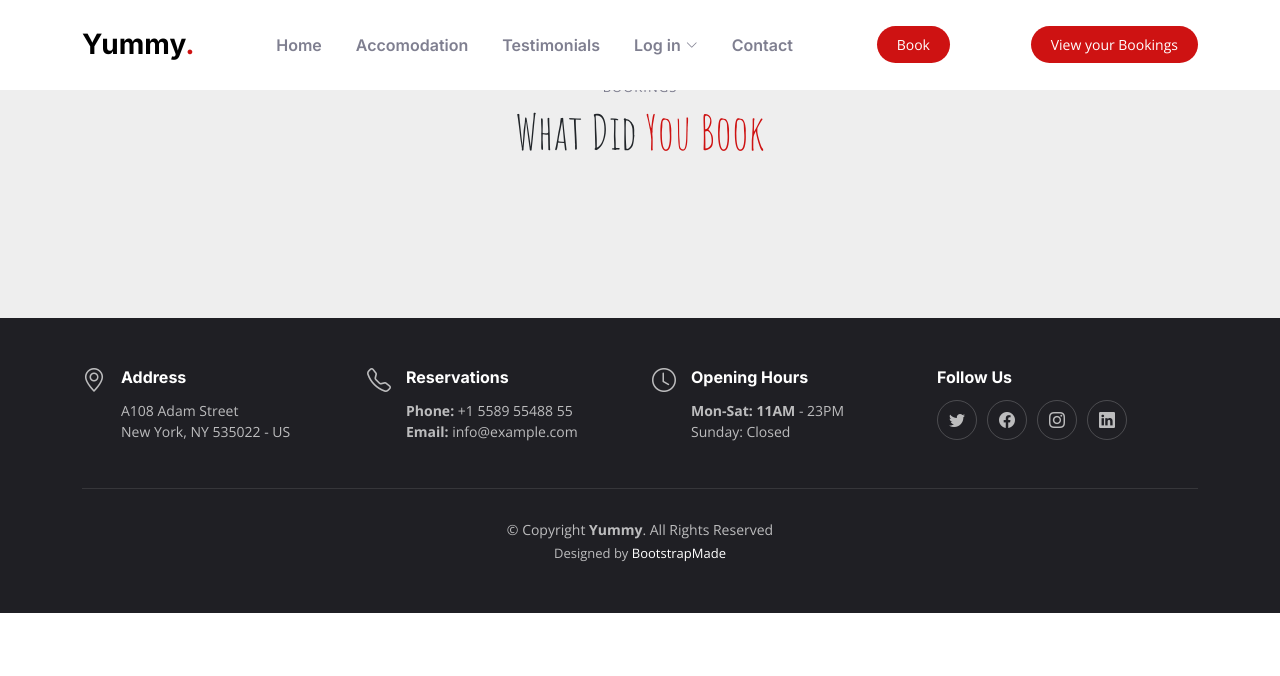
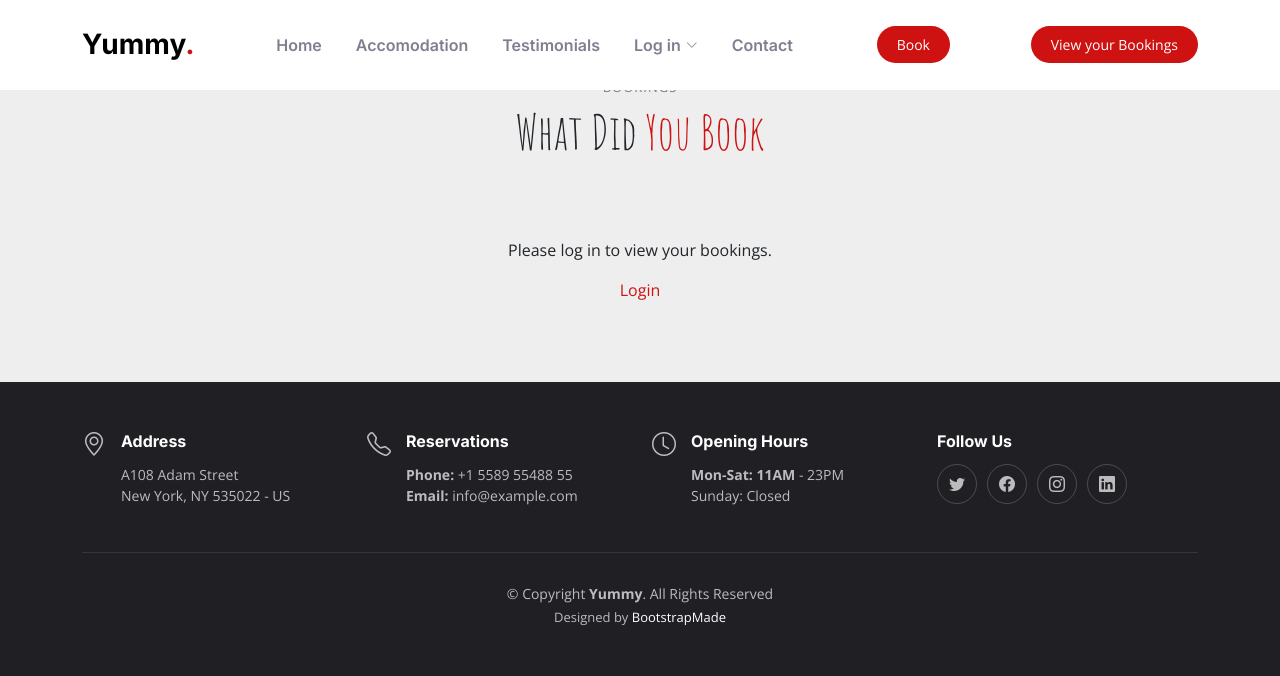
Before and after one commit to ornao/pp4, a Django app: page /bookings/ in a window 1280 px wide. Shown: the top 676 px of the page. Run offline with Django 3.2, Linux system fonts and the light colour scheme; data that the repository does not hold is empty; some libraries are stand-ins or nearby versions.

Commit message:
add user authenication to view bookings

```diff
--- a/templates/read_bookings.html
+++ b/templates/read_bookings.html
@@ -10,6 +10,7 @@
         <h2>Bookings</h2>
         <p>What Did <span>You Book</span></p>
       </div>
+    {% if user.is_authenticated %}
       {% for bookings in bookings_list %}
       <div class="slides-1 swiper" data-aos="fade-up" data-aos-delay="100">
         <div class="swiper-wrapper">
@@ -42,6 +43,12 @@
         <div class="swiper-pagination"></div>
       </div>
       {% endfor %}
+    {% else %}
+      <div class="text-center">
+        <p>Please log in to view your bookings.</p>
+        <a href="{% url 'account_login' %}">Login</a>
+      </div>
+    {% endif %}
     </div>
   </section><!-- End Testimonials Section -->
 
```
